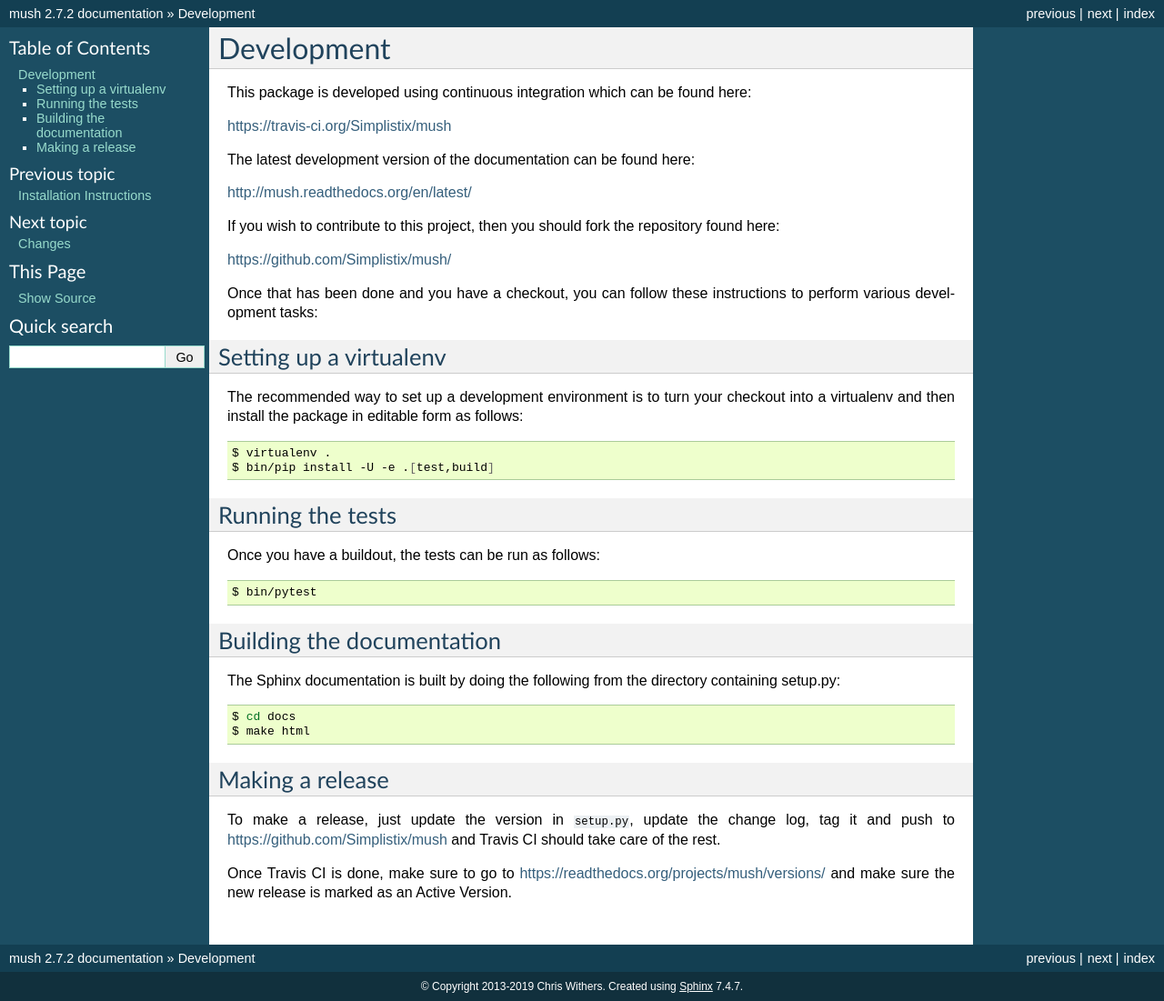
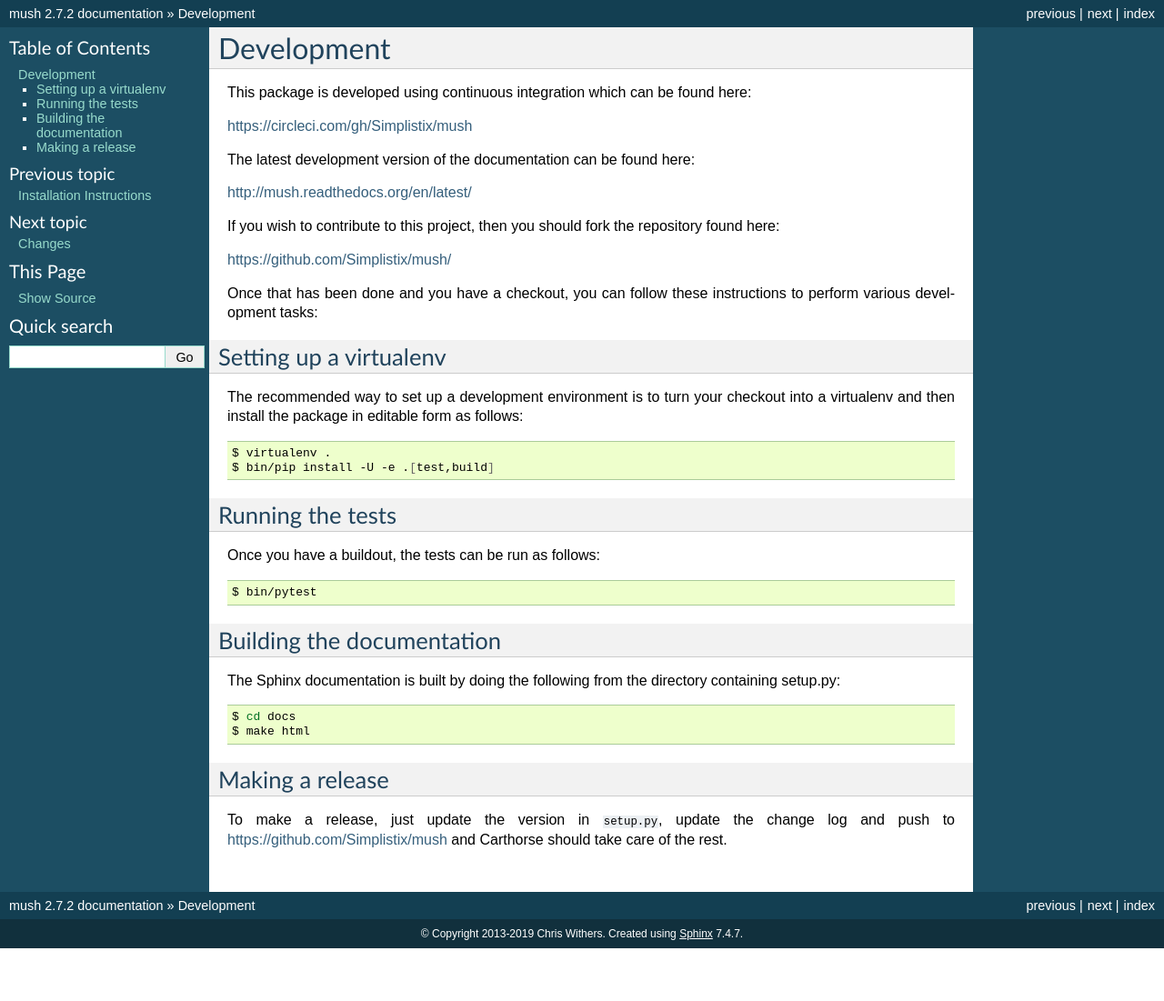
Before and after one commit to simplistix/mush, a Sphinx documentation site: the page built from docs/development.txt, in a window 1280 px wide. Shown: the whole page at 91% size. Built offline with Sphinx 7.4.7, drawn with Linux system fonts in a browser that asks for light colours; after the commit the page ends 1043 px from its top, so only the background shows below that.

Commit message:
Update for Carthorse and Circle CI

```diff
--- a/docs/development.txt
+++ b/docs/development.txt
@@ -6,7 +6,7 @@ Development
 This package is developed using continuous integration which can be
 found here:
 
-https://travis-ci.org/Simplistix/mush
+https://circleci.com/gh/Simplistix/mush
 
 The latest development version of the documentation can be found here:
 
@@ -50,10 +50,5 @@ Making a release
 ----------------
 
 To make a release, just update the version in ``setup.py``,
-update the change log, tag it
-and push to https://github.com/Simplistix/mush
-and Travis CI should take care of the rest.
-
-Once Travis CI is done, make sure to go to
-https://readthedocs.org/projects/mush/versions/
-and make sure the new release is marked as an Active Version.
+update the change log and push to https://github.com/Simplistix/mush
+and Carthorse should take care of the rest.
```
